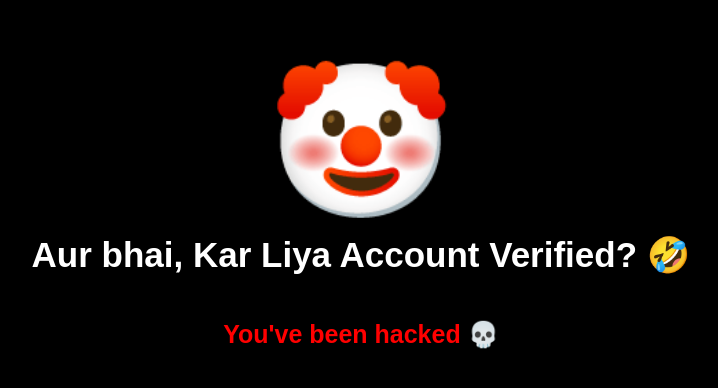
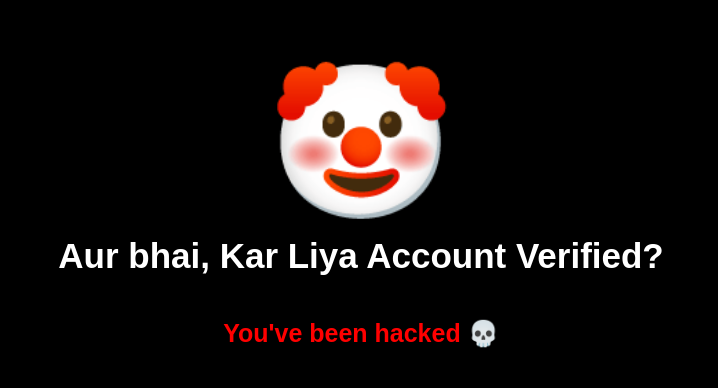
Before and after one commit to sohaibmd21/whilterai, a plain HTML site: page index.html in a window 1280 px wide. Shown: the part 190-578 px from the top of the page, without its empty margins (279-997 px from the left). Drawn offline with Linux system fonts and the light colour scheme.

Commit message:
Update index.html

```diff
--- a/index.html
+++ b/index.html
@@ -36,7 +36,7 @@
 </head>
 <body>
     <div class="emoji">🤡</div>
-    <h1>Aur bhai, Kar Liya Account Verified? 🤣</h1>
+    <h1>Aur bhai, Kar Liya Account Verified?</h1>
     <h4>You've been hacked 💀</h4>
 </body>
 </html>
```
